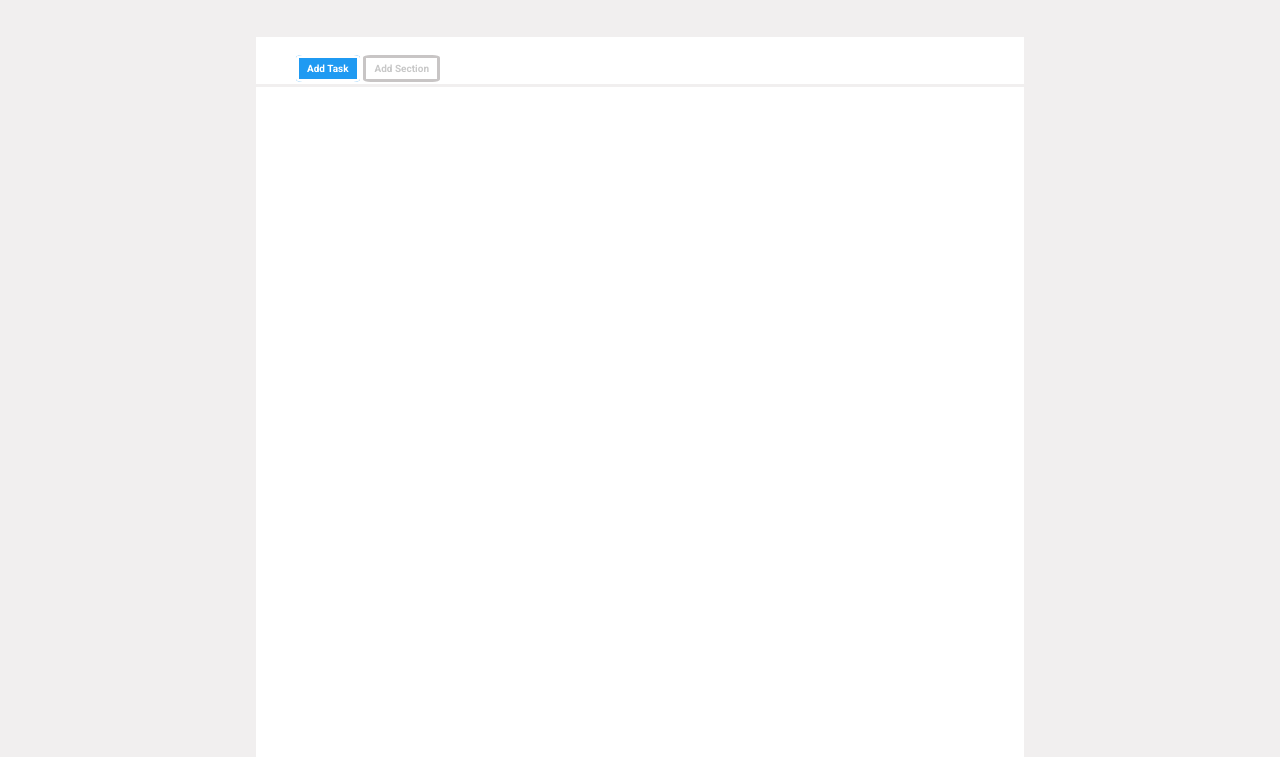
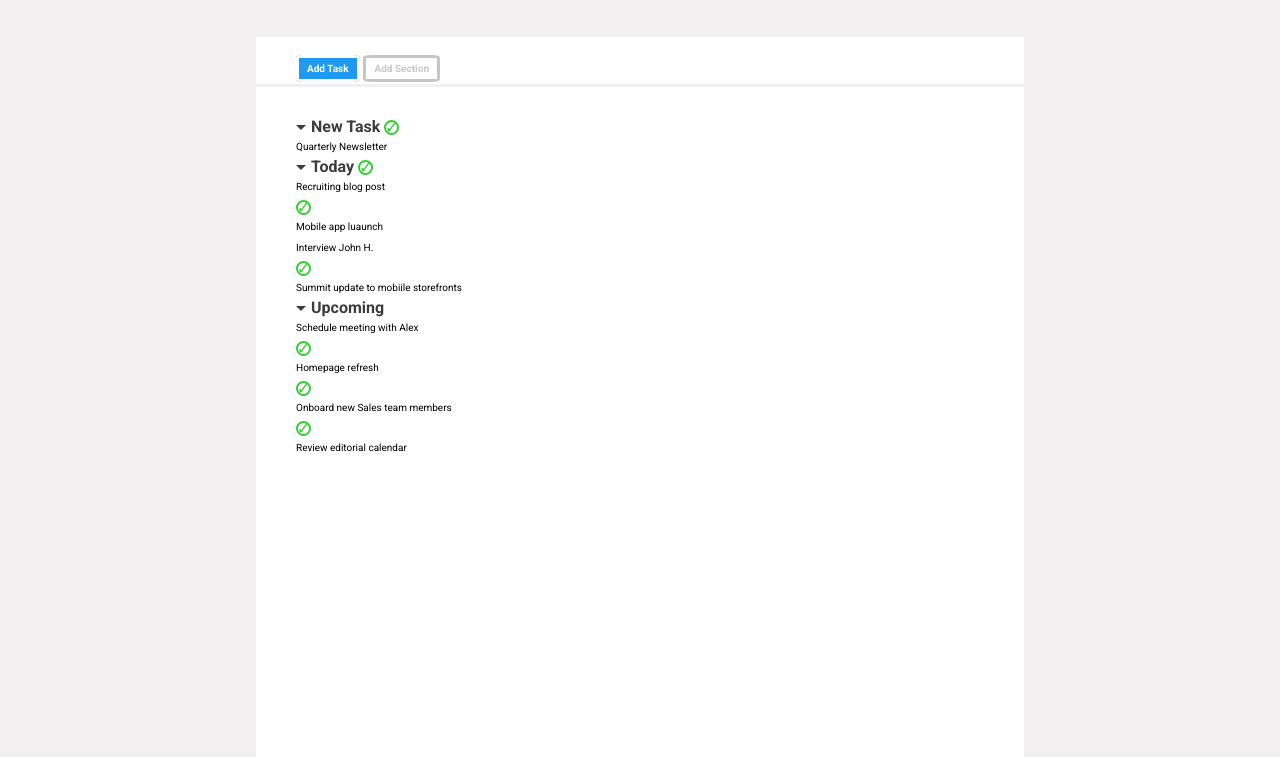
Before and after one commit to FilippoDibe/html-css-toboolist, a plain HTML site: page index.html in a window 1280 px wide. Shown: the part 57-814 px from the top of the page. Drawn offline with Linux system fonts and the light colour scheme.

Commit message:
block check

```diff
--- a/css/style.css
+++ b/css/style.css
@@ -51,3 +51,42 @@ header img, header h1 {
             font-size: 10px;
             color: rgb(200, 200, 200);
         }
+    /* titoli style  */
+        .lista{
+            padding-left: 40px;
+            padding-top: 30px;
+        }
+        .freccia{
+            display: inline-block;
+            width: 0;
+            height: 0;
+            border-left: 5px solid transparent;
+            border-right: 5px solid transparent;
+            border-top: 5px solid #3c3c3c;
+            vertical-align: middle;
+            margin-right:5px;
+        }
+        .titolo{
+            color: #3c3c3c;
+        }
+    /* text style  */
+        .text{
+            font-size: 10px;
+            padding: 5px 0px;
+            vertical-align: middle;
+
+        }
+    /* check verde tondo  */
+    .check {
+        display: inline-flex;
+        vertical-align: middle;
+        width: 15px;
+        height: 15px;
+        border-radius: 50%;
+        border: 2px solid black;
+        background-color: white;
+        align-items: center;
+        justify-content: center;
+        color: limegreen;
+        border-color: limegreen;
+    }
--- a/index.html
+++ b/index.html
@@ -25,22 +25,22 @@
             <div class="square section"><strong>Add Section</strong></div>
 
         </section>
-        <div>
+        <div class="lista">
             <!-- new task -->
-            <span class="freccia"></span><span class="titolo">  </span>
-            <span class="check"></span><div class="text">    </div><span class="box editorial"></span>
+            <span class="freccia"></span><span class="titolo"><strong>New Task</strong></span>
+            <span class="check">&#x2713;</span><div class="text">Quarterly Newsletter</div><span class="box editorial"></span>
             <!-- today -->
-            <span class="freccia"></span><span class="titolo">  </span>
-            <span class="check"></span><div class="text">    </div><span class=" box editorial"></span>
-            <span class="check"></span><div class="text">    </div><span class="box Q1goals"></span>
-            <span class="cross"></span><div class="text">    </div><span class="box recruiting"></span>
-            <span class="check"></span><div class="text">    </div><span class="box mobile"></span>
+            <span class="freccia"></span><span class="titolo"><strong>Today</strong></span>
+            <span class="check">&#x2713;</span><div class="text">Recruiting blog post</div><span class=" box editorial"></span>
+            <span class="check">&#x2713;</span><div class="text">Mobile app luaunch</div><span class="box Q1goals"></span>
+            <span class="cross"></span><div class="text">Interview John H.</div><span class="box recruiting"></span>
+            <span class="check">&#x2713;</span><div class="text">Summit update to mobiile storefronts</div><span class="box mobile"></span>
             <!-- upcoming -->
-            <span class="freccia"></span><span class="titolo">  </span>
-            <span class="cross"></span><div class="text">   </div>
-            <span class="check"></span><div class="text">   </div><span class="box website"></span>
-            <span class="check"></span><div class="text">   </div><span class="box sales"></span>
-            <span class="check"></span><div class="text">   </div><span class="box editorial"></span>
+            <span class="freccia"></span><span class="titolo"><strong>Upcoming</strong></span>
+            <span class="cross"></span><div class="text">Schedule meeting with Alex</div>
+            <span class="check">&#x2713;</span><div class="text">Homepage refresh</div><span class="box website"></span>
+            <span class="check">&#x2713;</span><div class="text">Onboard new Sales team members</div><span class="box sales"></span>
+            <span class="check">&#x2713;</span><div class="text">Review editorial calendar</div><span class="box editorial"></span>
 
 
 
```
